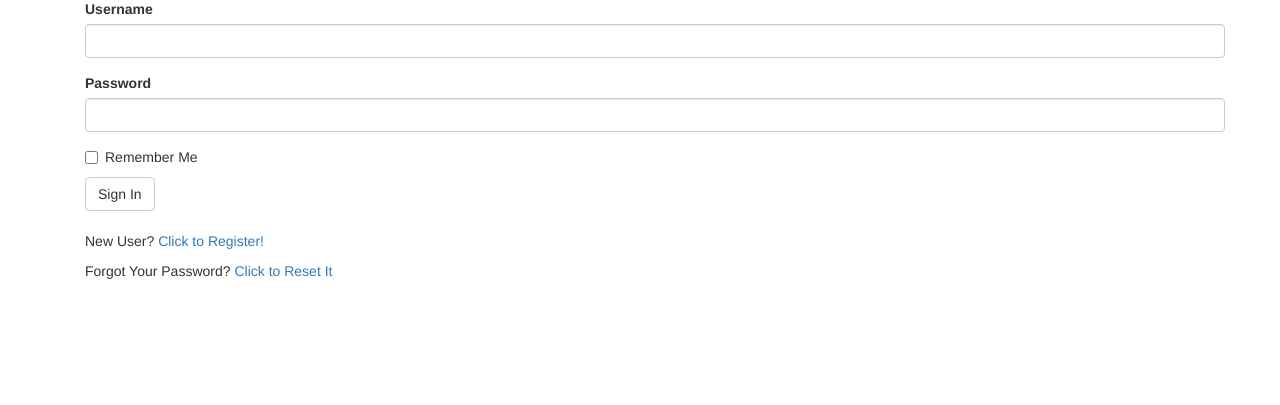
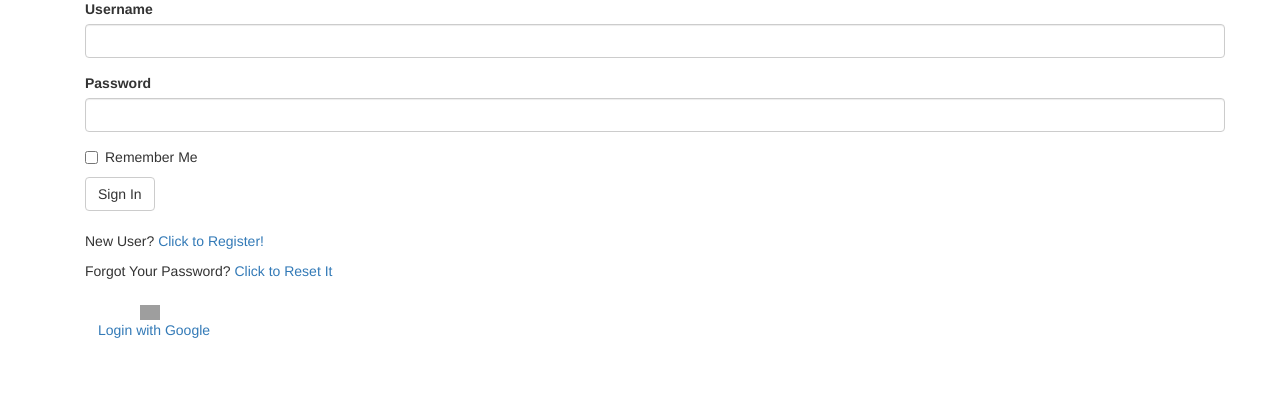
Before and after one commit to JeffreyThijs/personal_finance_tool, a Flask app: page /auth/login in a window 1280 px wide. Shown: the part 163-568 px from the top of the page. Run offline with Flask 2, Linux system fonts and the light colour scheme; parts of the project's set-up code (start-up, migrations or seed data) failed here and were passed over; some libraries are stand-ins or nearby versions; grey boxes are pictures that could not be loaded.

Commit message:
added google oauth login for base app

```diff
--- a/app/__init__.py
+++ b/app/__init__.py
@@ -10,6 +10,7 @@ from flask_migrate import Migrate
 from flask_marshmallow import Marshmallow
 from flask_jwt_extended import JWTManager
 from flask_cors import CORS
+from oauthlib.oauth2 import WebApplicationClient
 
 naming_convention = {
     "ix": 'ix_%(column_0_label)s',
@@ -44,6 +45,8 @@ def create_app(config_class=Config):
     jwt_manager.init_app(app)
     cors.init_app(app)
 
+    app.oauth_client = WebApplicationClient(app.config['GOOGLE_CLIENT_ID'])
+
     from app.auth import bp as auth_bp
     app.register_blueprint(auth_bp, url_prefix='/auth')
 
--- a/app/auth/routes.py
+++ b/app/auth/routes.py
@@ -6,6 +6,8 @@ from app.sqldb.models import User
 from app import db
 from app.auth.email import send_password_reset_email, send_verify_email
 from app.auth import bp
+import requests
+import json
 
 def verified_and_authenticated():
     if current_app.config['VERIFIED_LOGIN']:
@@ -42,6 +44,90 @@ def login():
         return redirect(next_page)
 
     return render_template('auth/login.html', title='Sign In', form=form)
+
+def get_google_provider_cfg():
+    print(current_app.config['GOOGLE_DISCOVERY_URL'])
+    return requests.get(current_app.config['GOOGLE_DISCOVERY_URL']).json()
+
+@bp.route("/login/google")
+def login_google():
+    # Find out what URL to hit for Google login
+    google_provider_cfg = get_google_provider_cfg()
+    authorization_endpoint = google_provider_cfg["authorization_endpoint"]
+
+    # Use library to construct the request for Google login and provide
+    # scopes that let you retrieve user's profile from Google
+    request_uri = current_app.oauth_client.prepare_request_uri(
+        authorization_endpoint,
+        redirect_uri=request.base_url + "/callback",
+        scope=["openid", "email", "profile"],
+    )
+    return redirect(request_uri)
+
+@bp.route("/login/google/callback")
+def callback():
+    # Get authorization code Google sent back to you
+    code = request.args.get("code")
+
+    # Find out what URL to hit to get tokens that allow you to ask for
+    # things on behalf of a user
+    google_provider_cfg = get_google_provider_cfg()
+    token_endpoint = google_provider_cfg["token_endpoint"]
+
+    # Prepare and send request to get tokens! Yay tokens!
+    token_url, headers, body = current_app.oauth_client.prepare_token_request(
+        token_endpoint,
+        authorization_response=request.url,
+        redirect_url=request.base_url,
+        code=code,
+    )
+    token_response = requests.post(
+        token_url,
+        headers=headers,
+        data=body,
+        auth=(current_app.config['GOOGLE_CLIENT_ID'], current_app.config['GOOGLE_CLIENT_SECRET']),
+    )
+
+    # Parse the tokens!
+    current_app.oauth_client.parse_request_body_response(json.dumps(token_response.json()))
+
+    # Now that we have tokens (yay) let's find and hit URL
+    # from Google that gives you user's profile information,
+    # including their Google Profile Image and Email
+    userinfo_endpoint = google_provider_cfg["userinfo_endpoint"]
+    uri, headers, body = current_app.oauth_client.add_token(userinfo_endpoint)
+    userinfo_response = requests.get(uri, headers=headers, data=body)
+
+    # We want to make sure their email is verified.
+    # The user authenticated with Google, authorized our
+    # app, and now we've verified their email through Google!
+    if userinfo_response.json().get("email_verified"):
+        # unique_id = userinfo_response.json()["sub"]
+        users_email = userinfo_response.json()["email"]
+        # picture = userinfo_response.json()["picture"]
+        # users_name = userinfo_response.json()["given_name"]
+    else:
+        return "User email not available or not verified by Google.", 400
+
+    # Create a user in our db with the information provided
+    # by Google
+    user = User.query.filter_by(username=users_email).first()
+
+    # Doesn't exist? Add to database
+    if not user:
+        user = User(username=users_email, email=users_email, email_verified=True)
+        db.session.add(user)
+        db.session.commit()
+
+    # Begin user session by logging the user in
+    login_user(user)
+
+    # Send user back to homepage
+    next_page = request.args.get('next')
+
+    if not next_page or url_parse(next_page).netloc != '':
+        next_page = url_for('home.index')
+    return redirect(next_page)
 
 @bp.route('/logout')
 def logout():
--- a/app/templates/auth/login.html
+++ b/app/templates/auth/login.html
@@ -17,6 +17,15 @@
                 <a href="{{ url_for('auth.reset_password_request') }}">Click to Reset It</a>
             </p>
         </div>
+        <div class="col s12 m6 offset-m3 center-align">
+            <a class="oauth-container btn darken-4 white black-text" style="text-transform:none" href="{{ url_for('auth.login_google') }}" >
+                <div class="left">
+                    <img width="20px" style="margin-top:7px; margin-right:8px" alt="Google sign-in"
+                        src="https://upload.wikimedia.org/wikipedia/commons/thumb/5/53/Google_%22G%22_Logo.svg/512px-Google_%22G%22_Logo.svg.png" />
+                </div>
+                Login with Google
+            </a>
+        </div>
     </div>
 
 
--- a/config.py
+++ b/config.py
@@ -30,6 +30,9 @@ class Config(object):
     JWT_SECRET_KEY = os.environ.get("JWT_SECRET_KEY")
     JWT_BLACKLIST_ENABLED = os.environ.get("JWT_BLACKLIST_ENABLED")
     JWT_BLACKLIST_TOKEN_CHECKS = ['access', 'refresh']
+    GOOGLE_CLIENT_ID = os.environ.get("GOOGLE_CLIENT_ID", None)
+    GOOGLE_CLIENT_SECRET = os.environ.get("GOOGLE_CLIENT_SECRET", None)
+    GOOGLE_DISCOVERY_URL = os.environ.get("GOOGLE_DISCOVERY_URL", None)
 
 class TestConfig(object):
     SECRET_KEY = 'bad_secret_key'
```
